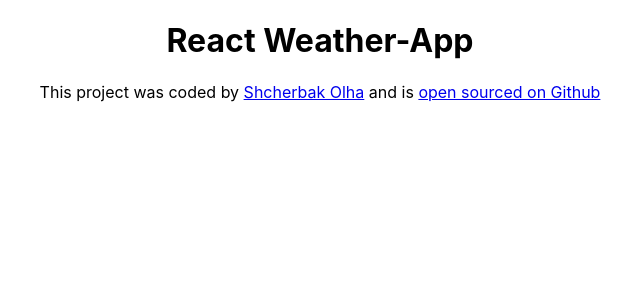
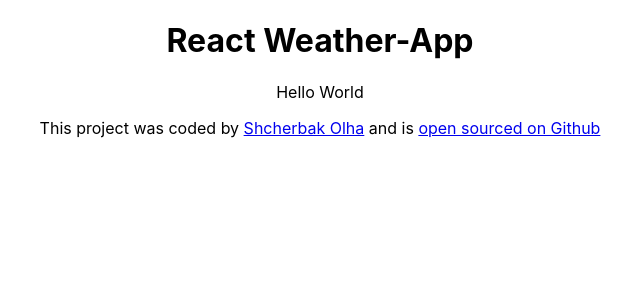
Before and after one commit to shcher-olha/my-reactproject-week-6, a React (Create React App) app: page / in a window 1280 px wide. Shown: the top 300 px of the page, without its empty margins (320-960 px from the left). Built offline with nearby package versions, Linux system fonts and the light colour scheme.

Commit message:
instal babel plugin in package.json

```diff
--- a/package.json
+++ b/package.json
@@ -3,6 +3,7 @@
   "version": "0.1.0",
   "private": true,
   "dependencies": {
+    "@babel/plugin-transform-private-property-in-object": "^7.24.1",
     "@testing-library/jest-dom": "^5.17.0",
     "@testing-library/react": "^13.4.0",
     "@testing-library/user-event": "^13.5.0",
--- a/src/App.js
+++ b/src/App.js
@@ -1,26 +1,19 @@
 import './App.css';
+import Weather from './Weather';
 
 export default function App() {
   return (
     <div className="App">
       <h1>React Weather-App</h1>
       <div className="container">
-
+        <Weather defaultCity="New York" />
         <p>
           This project was coded by{" "}
-          <a
-            href="/"
-            target="_blank"
-            rel="noreferrer"
-          >
+          <a href="/" target="_blank" rel="noreferrer">
             Shcherbak Olha
           </a>{" "}
           and is{" "}
-          <a
-            href="/"
-            target="_blank"
-            rel="noreferrer"
-          >
+          <a href="/" target="_blank" rel="noreferrer">
             open sourced on Github
           </a>
         </p>
--- /dev/null
+++ b/src/Weather.js
@@ -0,0 +1,5 @@
+import React from "react";
+
+export default function Weather() {
+  return "Hello World";
+}
```
Also changed, not shown: src/Weather.css (added), 1 other file (tests, documents, lock files or other folders).
